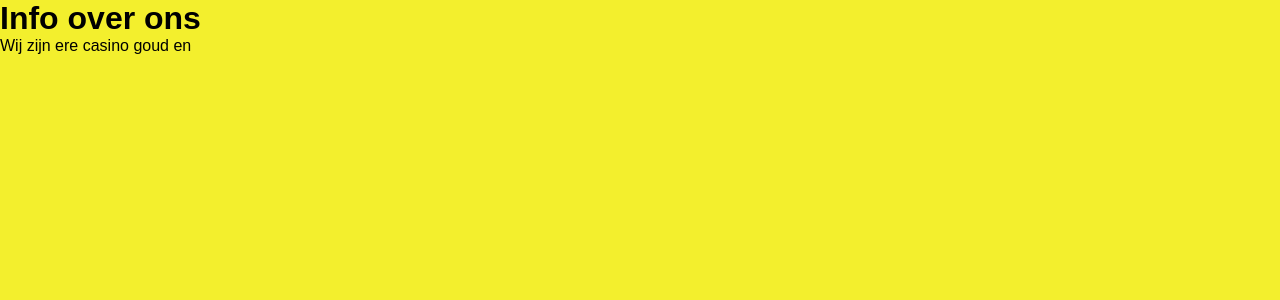
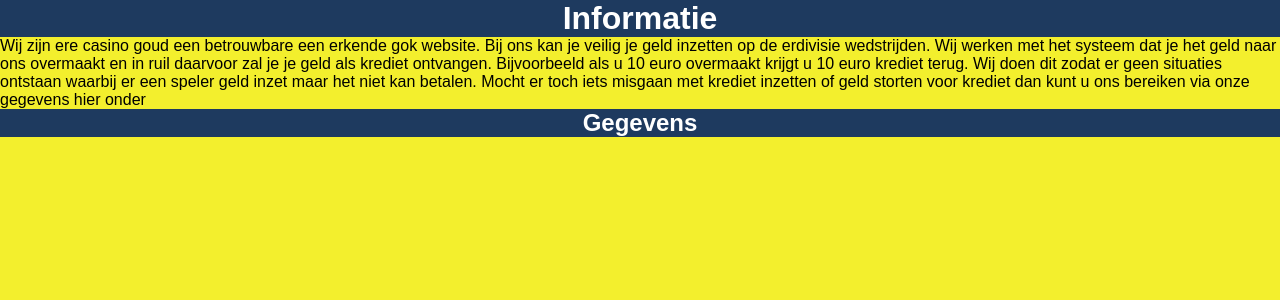
Before and after one commit to Ichthus-Lyceum/ich-2526-4h-in1-powebdesign-daanmidasrens, a PHP site: page /overons.php in a window 1280 px wide. Shown: the top 300 px of the page. Run offline with PHP 8.4, Linux system fonts and the light colour scheme.

Commit message:
overons alweer hand

```diff
--- a/overons.php
+++ b/overons.php
@@ -14,11 +14,28 @@
 
 <body>
 
-    </html>
-    <h1> Info over ons </h1>
-
-    <p> Wij zijn ere casino goud en
-
+    <header>
+    <h1> Informatie </h1>
+    </header>
+    <p> Wij zijn ere casino goud een betrouwbare een erkende gok website.
+        Bij ons kan je veilig je geld inzetten op de erdivisie wedstrijden.
+        Wij werken met het systeem dat je het geld naar ons overmaakt en in ruil daarvoor zal je je geld als krediet ontvangen.
+        Bijvoorbeeld als u 10 euro overmaakt krijgt u 10 euro krediet terug.
+        Wij doen dit zodat er geen situaties ontstaan waarbij er een speler geld inzet maar het niet kan betalen.
+        Mocht er toch iets misgaan met krediet inzetten of geld storten voor krediet dan kunt u ons bereiken via onze gegevens hier onder
     </p>
 
+    <header>
+    <h2> Gegevens </h2>
+</header>
+
+
+    <p2>
+
+
+
+
+    </p2>
+
 </body>
+</html>
```
